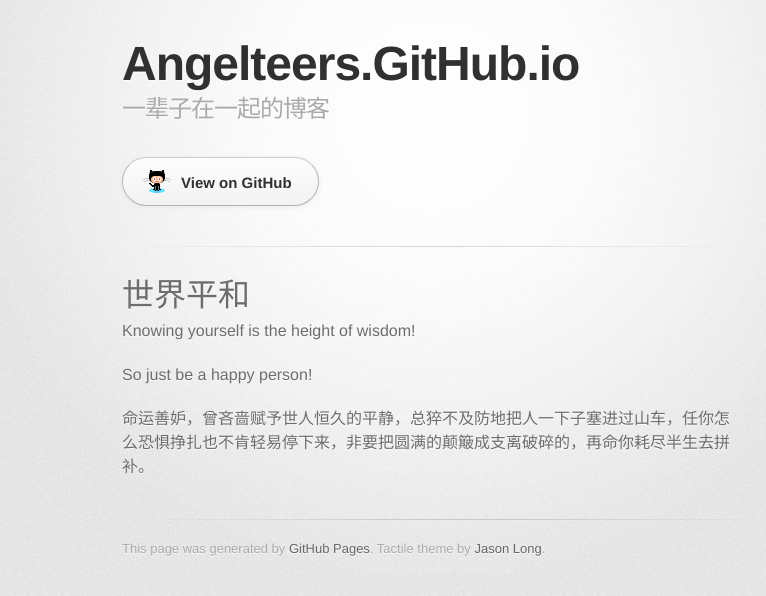
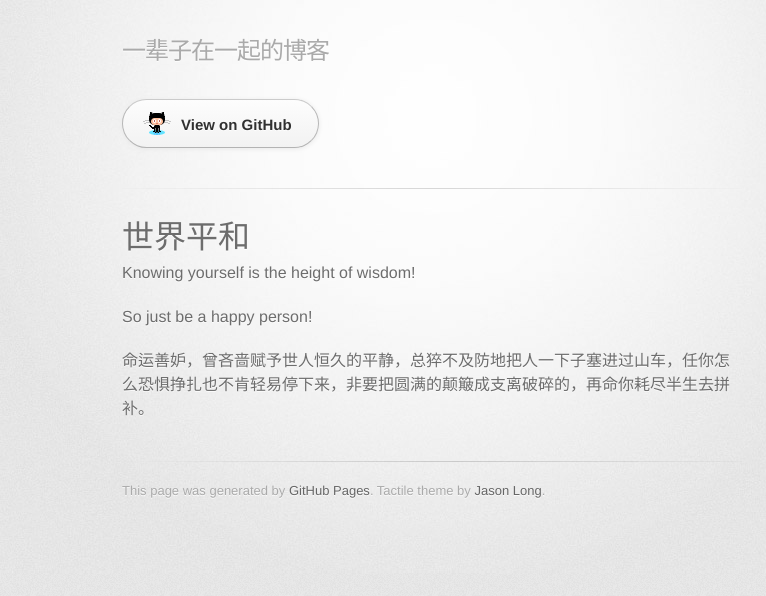
Before and after one commit to angelteers/angelteers.github.io, a plain HTML site: page index.html in a window 1280 px wide. Shown: the whole page, without its empty margins (208-974 px from the left). Drawn offline with Linux system fonts and the light colour scheme; a web font is replaced by a local one.

Commit message:
Update index.html

```diff
--- a/index.html
+++ b/index.html
@@ -18,7 +18,6 @@
       <div class="inner">
 
         <header>
-          <h1>Angelteers.GitHub.io</h1>
           <h2>一辈子在一起的博客</h2>
         </header>
 
```
